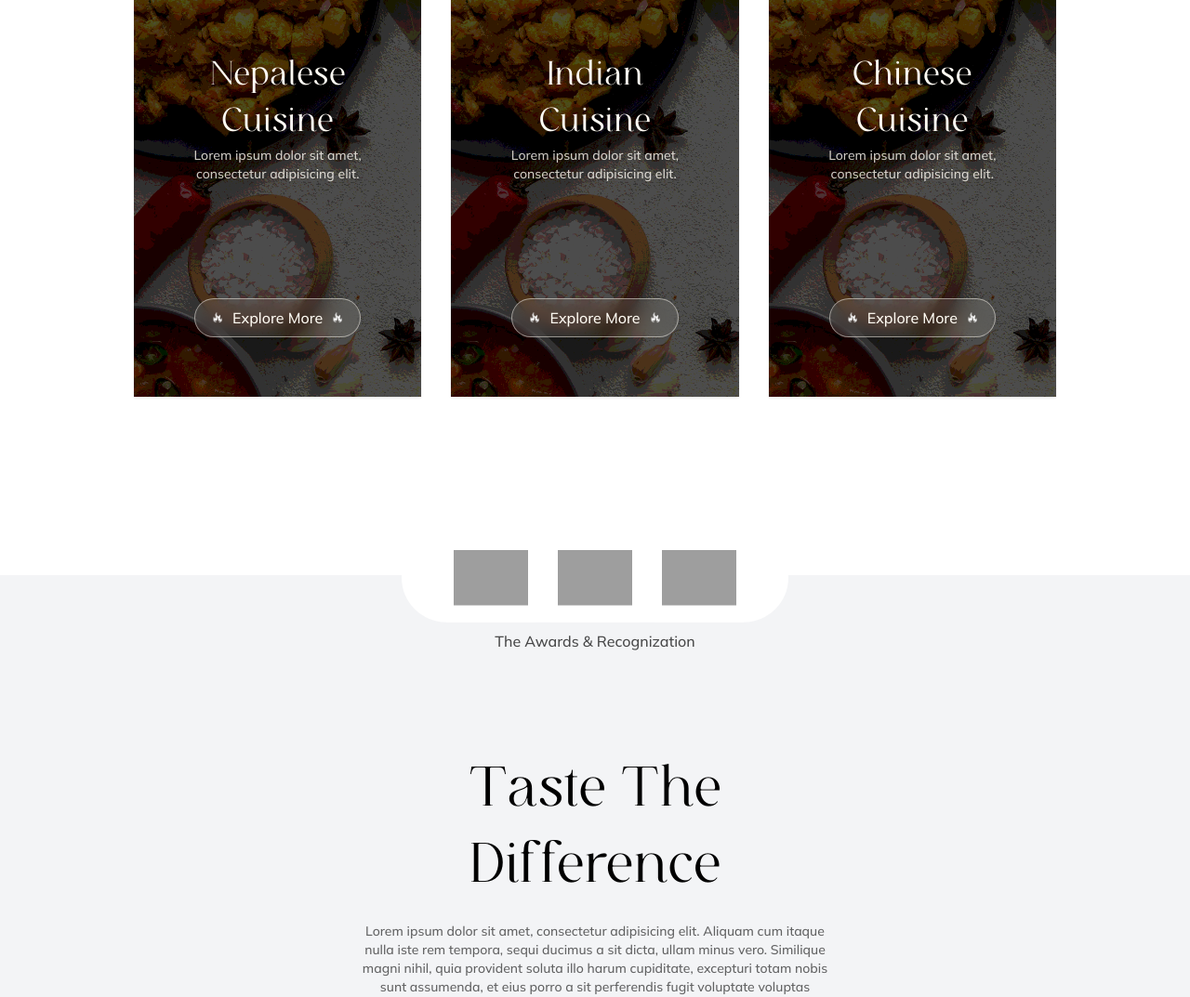
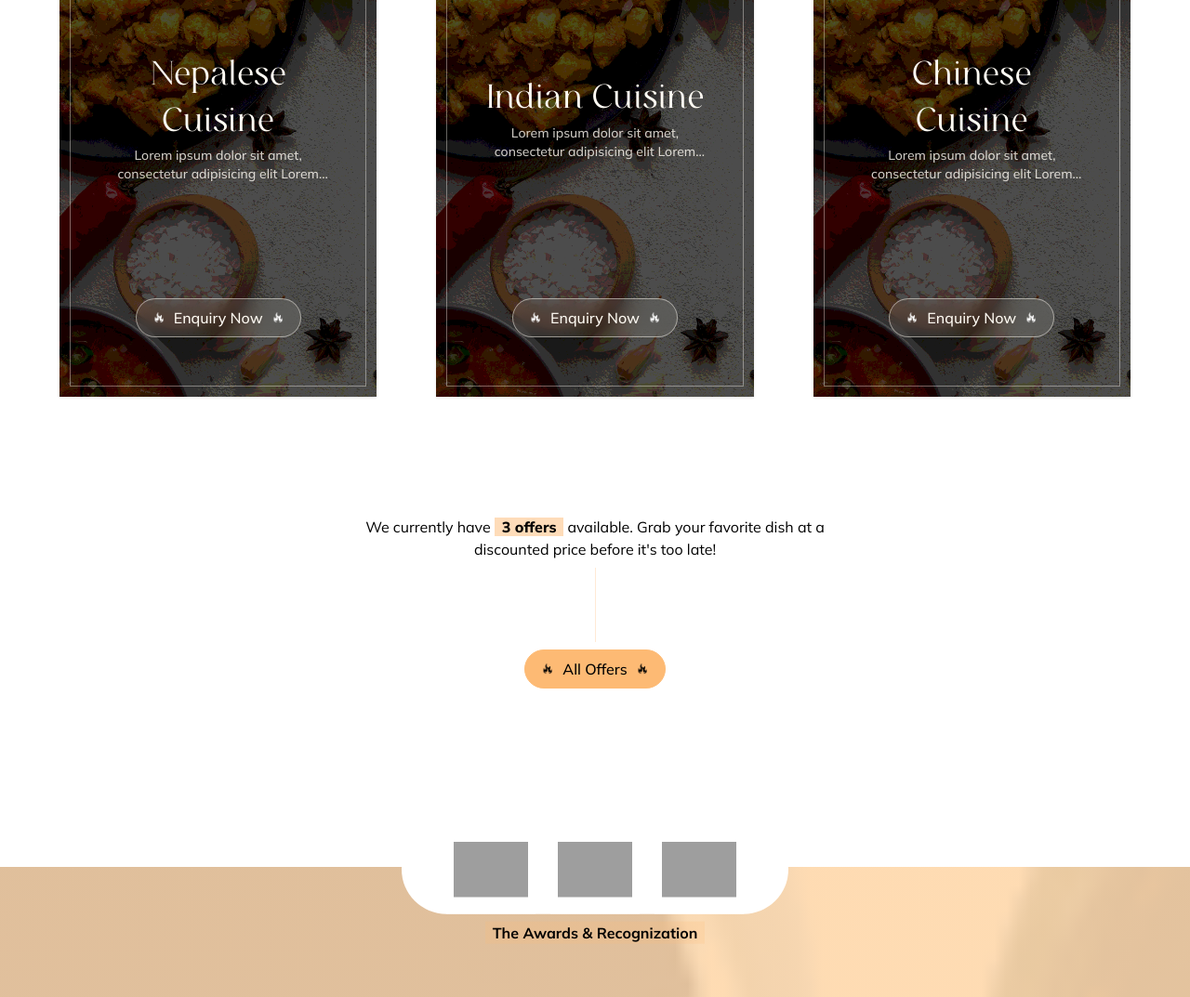
Before and after one commit to purnasth/himalayan-flavours, a React (Vite) app: page / in a window 1280 px wide. Shown: the part 6740-7813 px from the top of the page at 93% size. Built offline with nearby package versions, Linux system fonts and the light colour scheme; grey boxes are pictures that could not be loaded.

Commit message:
feat: Update home pages:

```diff
--- a/src/components/Contact.jsx
+++ b/src/components/Contact.jsx
@@ -6,17 +6,15 @@ import { RiInstagramFill } from 'react-icons/ri';
 const Contact = () => {
   return (
     <section className="p-0">
-      <div className="mx-auto grid w-2/3 grid-cols-2 gap-16 bg-white p-12 border shadow-lg">
+      <div className="mx-auto grid w-2/3 grid-cols-2 gap-16 border bg-white p-12 shadow-lg">
         <div className="">
           <div className="mx-auto mb-24 flex max-w-lg flex-col items-center justify-center gap-4">
             <h3 className="text-xl capitalize leading-snug sm:text-2xl md:text-4xl lg:text-6xl lg:leading-snug">
               Hungry for happiness?
             </h3>
             <p className="text-pretty text-sm text-dark/60">
-              Lorem ipsum dolor sit amet, consectetur adipisicing elit. Aliquam
-              cum itaque nulla iste rem tempora, sequi ducimus a sit dicta,
-              ullam minus vero. Similique magni nihil, quia provident soluta
-              illo harum
+              Can't find what you're looking for or got a question ? Send us a
+              message and we'll get back to you as soon as possible.
             </p>
           </div>
           <hr className="my-8 w-full border-dark/20" />
@@ -67,7 +65,7 @@ const Contact = () => {
                     href="#"
                     target="_blank"
                   >
-                    <MdFacebook className="text-2xl transition-all duration-300 ease-linear group-hover:scale-125"/>
+                    <MdFacebook className="text-2xl transition-all duration-300 ease-linear group-hover:scale-125" />
                   </a>
                 </li>
                 <li className="group">
@@ -78,9 +76,7 @@ const Contact = () => {
                     href='#"'
                     target="_blank"
                   >
-                    <RiInstagramFill
-                      className="text-2xl transition-all duration-300 ease-linear group-hover:scale-125"
-                    />
+                    <RiInstagramFill className="text-2xl transition-all duration-300 ease-linear group-hover:scale-125" />
                   </a>
                 </li>
               </ul>
--- a/src/components/Footer.jsx
+++ b/src/components/Footer.jsx
@@ -9,7 +9,7 @@ import TestimonialSlider from './ui/TestimonialSlider';
 
 const Footer = () => {
   return (
-    <main className="bg-gray-100 p-0">
+    <main className="bg-orange-100 p-0">
       {/* <div className="absolute bottom-0 h-3/4 w-full bg-red-600 -z-10"></div> */}
       <div
         className="pointer-events-none absolute bottom-0 -z-10 h-3/4 w-full bg-cover bg-center bg-no-repeat"
--- a/src/components/Gallery.jsx
+++ b/src/components/Gallery.jsx
@@ -13,11 +13,12 @@ import 'lightgallery/css/lg-fullscreen.css';
 import bgCuisine from '../assets/images/bg_cuisine.png';
 import newariCuisine from '../assets/images/nepali_cuisine.jpg';
 import newariKitchen from '../assets/images/nepali_kitchen.jpg';
+import foodGallery from '../assets/images/foods_gallery.png';
 
 const galleryImages = [
   {
     id: 'image1',
-    url: 'https://www.acethehimalaya.com/wp-content/uploads/2013/07/famous-nepali-food.jpg',
+    url: 'https://www.pngarts.com/files/18/Indian-Cuisine-Curry-Dishes-Background-PNG.png',
     alt: 'Gallery Image 1',
   },
   {
@@ -37,7 +38,7 @@ const galleryImages = [
   },
   {
     id: 'image5',
-    url: 'https://www.pngarts.com/files/18/Indian-Cuisine-Curry-Dishes-Background-PNG.png',
+    url: bgCuisine,
     alt: 'Gallery Image 5',
   },
   {
@@ -52,7 +53,7 @@ const galleryImages = [
   },
   {
     id: 'image8',
-    url: newariKitchen,
+    url: bgCuisine,
     alt: 'Gallery Image 8',
   },
   {
@@ -176,11 +177,18 @@ const Gallery = ({ limit }) => {
   const displayedImages = limit ? galleryImages.slice(0, limit) : galleryImages;
   return (
     <>
-      <main className="bg-gray-100 px-0">
+      <main className="bg-orange-100 px-0">
         {/* <div
-          className="pointer-events-none absolute inset-0 top-0 -z-10 h-2/3 w-full bg-cover bg-center bg-no-repeat"
+          className="pointer-events-none absolute inset-0 top-0 -z-10 h-full w-full bg-cover bg-center bg-no-repeat mix-blend-multiply opacity-20"
           style={{ backgroundImage: `url(${bgCuisine})` }}
         ></div> */}
+        <div
+          className="pointer-events-none absolute inset-0 top-0 -z-10 h-full w-full bg-cover bg-top opacity-60"
+          style={{
+            backgroundImage: `url(${foodGallery})`,
+          }}
+        ></div>
+        <div className="overlay absolute inset-0 -z-10 size-full bg-gradient-to-b from-orange-200/80 to-orange-100"></div>
         <div className="absolute inset-0 flex h-28 -translate-y-1/3 flex-col items-center justify-center gap-2">
           <div className="mx-auto inline-flex items-center justify-center gap-4 overflow-hidden rounded-full bg-white p-12">
             <img
@@ -199,7 +207,9 @@ const Gallery = ({ limit }) => {
               className="size-24 bg-white object-contain p-2"
             />
           </div>
-          <span className="opacity-70">The Awards & Recognization</span>
+          <p className="bg-orange-300/20 px-2 font-bold">
+            The Awards & Recognization
+          </p>
         </div>
 
         <div className="mx-auto mb-24 flex max-w-lg flex-col items-center justify-center gap-4 text-center">
@@ -218,7 +228,7 @@ const Gallery = ({ limit }) => {
         <LightGallery
           plugins={[lgZoom, lgVideo, lgThumbnail, lgFullscreen]}
           mode="lg-fade"
-          elementClassNames="mx-auto columns-1 sm:columns-2 lg:columns-3 xl:columns-4 gap-2"
+          elementClassNames="max-w-5xl mx-auto columns-1 sm:columns-2 lg:columns-3 xl:columns-3 gap-4"
           options={{
             thumbnail: true,
             autoplay: true,
@@ -227,11 +237,11 @@ const Gallery = ({ limit }) => {
           {displayedImages.map((image, index) => (
             <div
               key={index}
-              className="group mb-2 break-inside-avoid overflow-hidden border bg-white shadow-md"
+              className="group mb-2 break-inside-avoid overflow-hidden rounded-2xl border border-dark/20 bg-white shadow-md"
               data-src={image.url}
             >
               <img
-                className="h-auto w-full cursor-pointer overflow-hidden object-cover shadow-md transition duration-700 ease-in-out group-hover:scale-125"
+                className="h-auto w-full cursor-pointer overflow-hidden object-cover shadow-md transition duration-700 ease-in-out group-hover:scale-110"
                 src={image.url}
                 alt={image.alt}
                 loading="lazy"
--- a/src/components/Offers.jsx
+++ b/src/components/Offers.jsx
@@ -2,25 +2,28 @@ import React from 'react';
 import { offersContent } from '../constants/data';
 import { Link } from 'react-router-dom';
 import fire from '../assets/logos/fire.svg';
+import FireButton from './ui/FireButton';
 
 const Offers = () => {
   return (
     <main>
-      <div className="container mx-auto px-4">
       <div className="mx-auto mb-24 flex max-w-lg flex-col items-center justify-center gap-4 text-center">
         <h3 className="text-xl capitalize leading-snug sm:text-2xl md:text-4xl lg:text-6xl lg:leading-snug">
           Promotions
         </h3>
         <p className="text-center text-sm text-dark/60">
-            Lorem ipsum dolor sit amet, consectetur adipisicing elit. Aliquam
-            cum itaque nulla iste rem tempora, sequi ducimus a sit dicta, ullam
-            minus vero.
+          Lorem ipsum dolor sit amet, consectetur adipisicing elit. Aliquam cum
+          itaque nulla iste rem tempora, sequi ducimus a sit dicta, ullam minus
+          vero.
         </p>
       </div>
-        <div className="mt-16 grid grid-cols-3 gap-8">
+      <div className="mt-16 grid grid-cols-3 gap-16">
         {offersContent.slice(0, 3).map((content, index) => (
-            <div key={index} className="group relative">
-              <div className="overlay transition-300 absolute inset-0 -z-0 size-full bg-black/70 group-hover:bg-black/80"></div>
+          <div
+            key={index}
+            className="transition-300 group relative outline outline-1 outline-offset-[12px] outline-dark/0 hover:outline-offset-0"
+          >
+            <div className="overlay transition-300 transition-300 absolute inset-0 -z-0 size-full bg-black/70 outline outline-1 -outline-offset-[12px] outline-light/40 group-hover:bg-black/80 group-hover:outline-offset-0" />
             <img
               src={content.image}
               alt=""
@@ -50,7 +53,7 @@ const Offers = () => {
                   alt="Fire"
                   className="filter-white transition-300 size-4 scale-75 object-contain group-hover:scale-100 group-hover:filter-none"
                 />
-                  Explore More
+                Enquiry Now
                 <img
                   src={fire}
                   alt="Fire"
@@ -61,11 +64,45 @@ const Offers = () => {
           </div>
         ))}
       </div>
-        {/* <div className="mx-auto mt-16 text-center">
-              <Link to="#" className="rounded-full bg-orange-300 px-6 py-2">
-                Explore more offers
-              </Link>
+      <div className="container mt-32 max-w-xl space-y-2 text-center">
+        {/* <p className="mt-4 text-base font-light">
+          We are open from 11:00 AM to 10:00 PM every day.
+        </p> */}
+        <p className="font-normal">
+          We currently have
+          <span className="mx-1 bg-orange-300/50 px-2 font-extrabold">
+            {offersContent.length} offers
+          </span>
+          available. Grab your favorite dish at a discounted price before it's
+          too late!
+        </p>
+        <div className="mx-auto h-20 w-px bg-orange-300/30" />
+        <div className="flex flex-col items-center justify-center gap-2 text-black">
+          <FireButton value="All Offers" router="#" />
+          {/* <div className="flex flex-col items-center justify-center gap-0">
+            <p>
+              <span className="font-normal opacity-60">
+                or call us directly
+              </span>
+              <a
+                rel="noopener noreferrer"
+                className="transition-linear ml-2 text-xl font-semibold"
+                href="tel:+12509861755"
+                target="_blank"
+              >
+                +1 250 986 1755
+              </a>
+            </p>
+            <a
+              rel="noopener noreferrer"
+              className="transition-linear text-lg font-semibold"
+              href="mailto:info@himalayan-flavours.com"
+              target="_blank"
+            >
+              info@himalayan-flavours.com
+            </a>
           </div> */}
+        </div>
       </div>
     </main>
   );
--- a/src/constants/data.js
+++ b/src/constants/data.js
@@ -4,21 +4,21 @@ export const offersContent = [
   {
     offer: 'On Every Dish 10% Off',
     title: 'Nepalese Cuisine',
-    description: 'Lorem ipsum dolor sit amet, consectetur adipisicing elit.',
+    description: 'Lorem ipsum dolor sit amet, consectetur adipisicing elit Lorem ipsum dolor sit amet, consectetur adipisicing elit.',
     image: bgCuisine,
     link: '/nepalese-cuisine',
   },
   {
     offer: 'On Every Dish 15% Off',
     title: 'Indian Cuisine',
-    description: 'Lorem ipsum dolor sit amet, consectetur adipisicing elit.',
+    description: 'Lorem ipsum dolor sit amet, consectetur adipisicing elit Lorem ipsum dolor sit amet, consectetur adipisicing elit.',
     image: bgCuisine,
     link: '/indian-cuisine',
   },
   {
     offer: 'On Every Dish 20% Off',
     title: 'Chinese Cuisine',
-    description: 'Lorem ipsum dolor sit amet, consectetur adipisicing elit.',
+    description: 'Lorem ipsum dolor sit amet, consectetur adipisicing elit Lorem ipsum dolor sit amet, consectetur adipisicing elit.',
     image: bgCuisine,
     link: '/chinese-cuisine',
   },
--- a/src/index.css
+++ b/src/index.css
@@ -116,3 +116,9 @@ html.lenis body {
 .lenis.lenis-smooth iframe {
   pointer-events: none;
 }
+
+.header {
+  display: flex;
+  align-items: center;
+  justify-content: space-between;
+}
```
Also changed, not shown: src/components/ui/Form.jsx (+1 -7 lines), src/assets/images/foods_gallery.png (added). Lines whose indentation alone changed are shown as unchanged.
